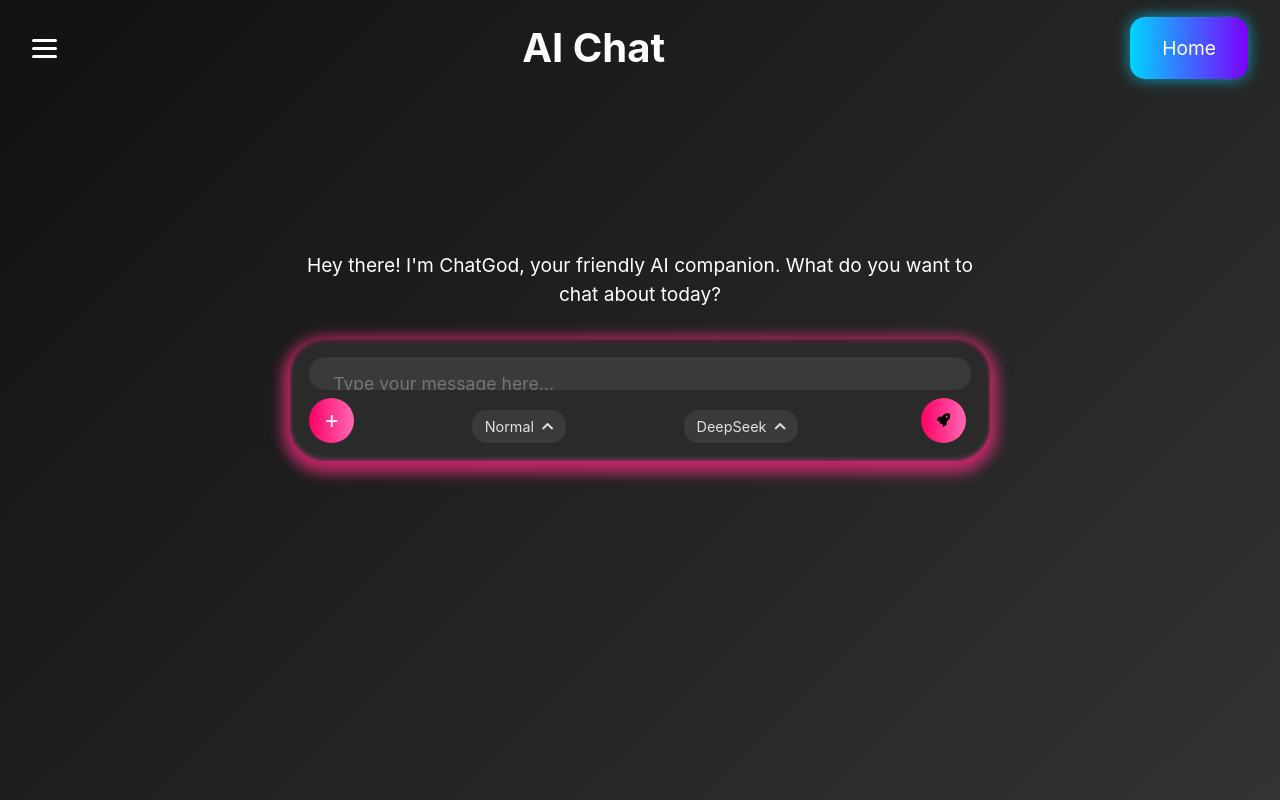
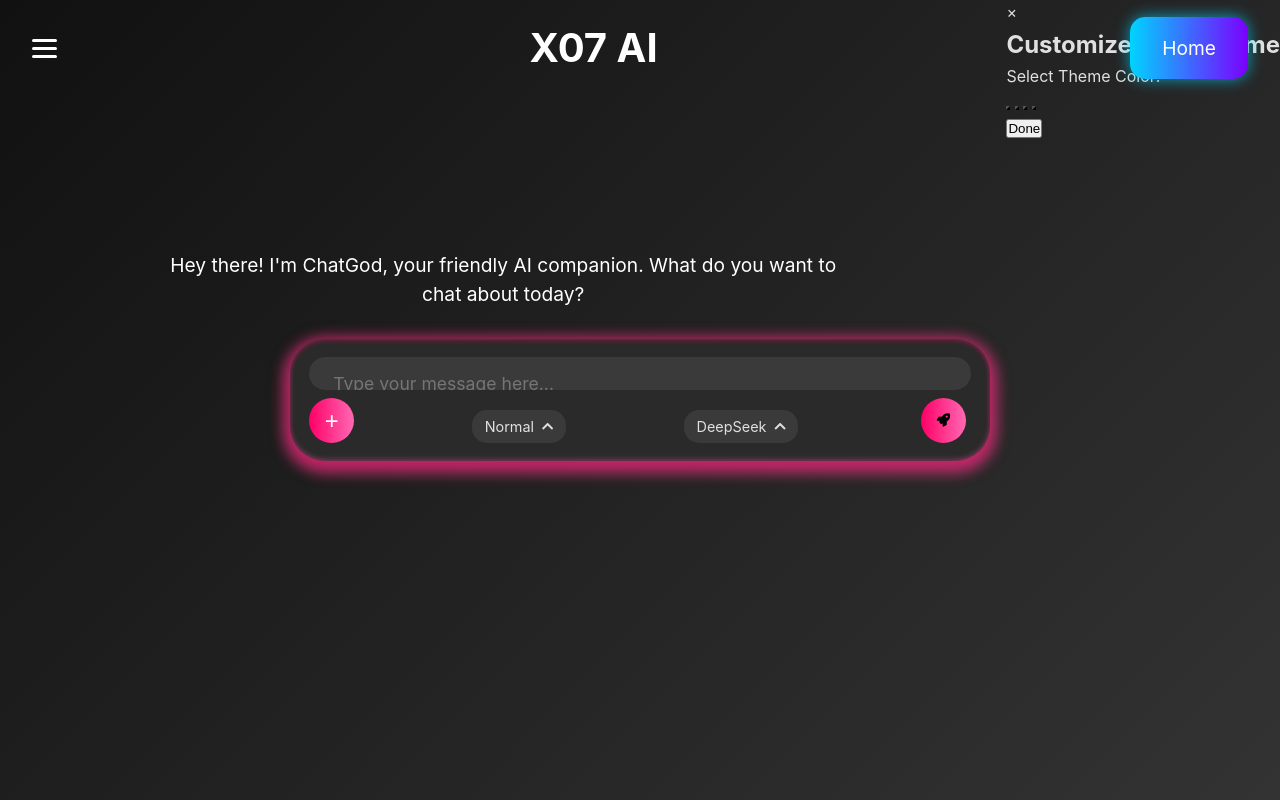
Before and after one commit to shubham07069/x07-flask-app, a Flask app: page /ai_chat in a window 1280 px wide. Run offline with Flask 3, Linux system fonts and the light colour scheme; the visitor is signed in with stand-in values (Sample User, id 1); data that the repository does not hold is empty.

Commit message:
Update ai_chat.html

```diff
--- a/templates/ai_chat.html
+++ b/templates/ai_chat.html
@@ -3,7 +3,7 @@
 <head>
     <meta charset="UTF-8">
     <meta name="viewport" content="width=device-width, initial-scale=1.0">
-    <title>AI Chat - ChatGod</title>
+    <title>X07 AI</title>
     <link rel="stylesheet" href="{{ url_for('static', filename='css/styles.css') }}">
     <link rel="stylesheet" href="https://cdnjs.cloudflare.com/ajax/libs/font-awesome/5.15.4/css/all.min.css">
 </head>
@@ -17,7 +17,7 @@
                     <span></span>
                 </div>
             </div>
-            <h1 class="logo">AI Chat</h1>
+            <h1 class="logo">X07 AI</h1>
             <a href="{{ url_for('index') }}" class="auth-button">Home</a>
         </header>
         <div id="sidebar" class="sidebar">
@@ -36,6 +36,10 @@
                         <i class="fas fa-trash-can mr-2"></i> Delete All
                     </button>
                 </form>
+            </div>
+            <!-- Settings Icon -->
+            <div class="settings-icon" onclick="openSettingsModal()">
+                <i class="fas fa-cog"></i>
             </div>
         </div>
         <main>
@@ -76,6 +80,23 @@
                 </div>
             </div>
         </main>
+        <!-- Settings Modal -->
+        <div id="settingsModal" class="modal">
+            <div class="modal-content">
+                <span class="close" onclick="closeSettingsModal()">&times;</span>
+                <h2>Customize Chat Theme</h2>
+                <div class="theme-options">
+                    <label>Select Theme Color:</label>
+                    <div class="color-options">
+                        <button class="color-option" style="background: linear-gradient(90deg, #00d4ff, #7b00ff)" data-theme="default" onclick="selectTheme('default')"></button>
+                        <button class="color-option" style="background: linear-gradient(90deg, #ff0066, #ff69b4)" data-theme="pink" onclick="selectTheme('pink')"></button>
+                        <button class="color-option" style="background: linear-gradient(90deg, #00ff85, #00b7eb)" data-theme="green" onclick="selectTheme('green')"></button>
+                        <button class="color-option" style="background: linear-gradient(90deg, #ff9500, #ffcc00)" data-theme="orange" onclick="selectTheme('orange')"></button>
+                    </div>
+                </div>
+                <button class="done-button" onclick="applyTheme()">Done</button>
+            </div>
+        </div>
     </div>
     <script src="{{ url_for('static', filename='js/ai_script.js') }}"></script>
 </body>
```
